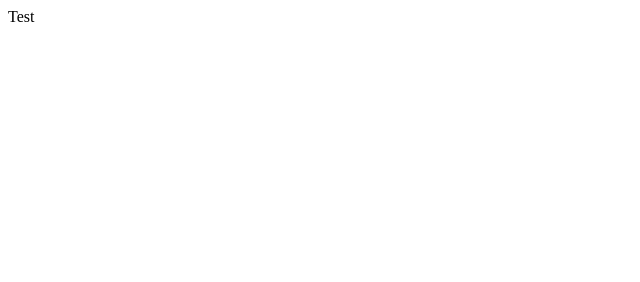
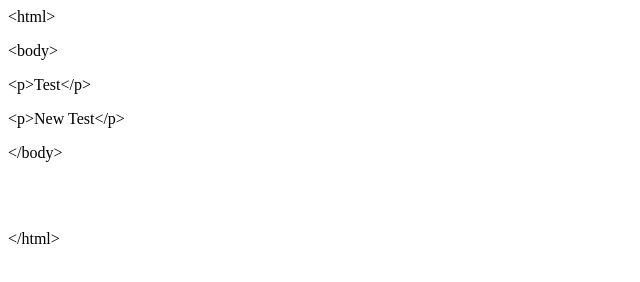
Before and after one commit to JustinMerkel/getTest, a plain HTML site: page index.html in a window 1280 px wide. Shown: the whole page, without its empty margins (0-640 px from the left). Drawn offline with Linux system fonts and the light colour scheme.

Commit message:
added new paragraph

```diff
--- a/index.html
+++ b/index.html
@@ -1,5 +1,22 @@
+<!DOCTYPE HTML PUBLIC "-//W3C//DTD HTML 4.0 Transitional//EN">
 <html>
-<body>
-<p>Test</p>
+<head>
+	<meta http-equiv="content-type" content="text/html; charset=windows-1252"/>
+	<title></title>
+	<meta name="generator" content="LibreOffice 4.3.0.4 (Windows)"/>
+	<meta name="created" content="00:00:00"/>
+	<meta name="changed" content="2015-08-11T12:05:55.502000000"/>
+</head>
+<body lang="en-US" dir="ltr" style="background: transparent">
+<p>&lt;html&gt;</p>
+<p>&lt;body&gt;</p>
+<p>&lt;p&gt;Test&lt;/p&gt;</p>
+<p>&lt;p&gt;New Test&lt;/p&gt;</p>
+<p>&lt;/body&gt;</p>
+<p><br/>
+<br/>
+
+</p>
+<p>&lt;/html&gt;</p>
 </body>
 </html>
```
